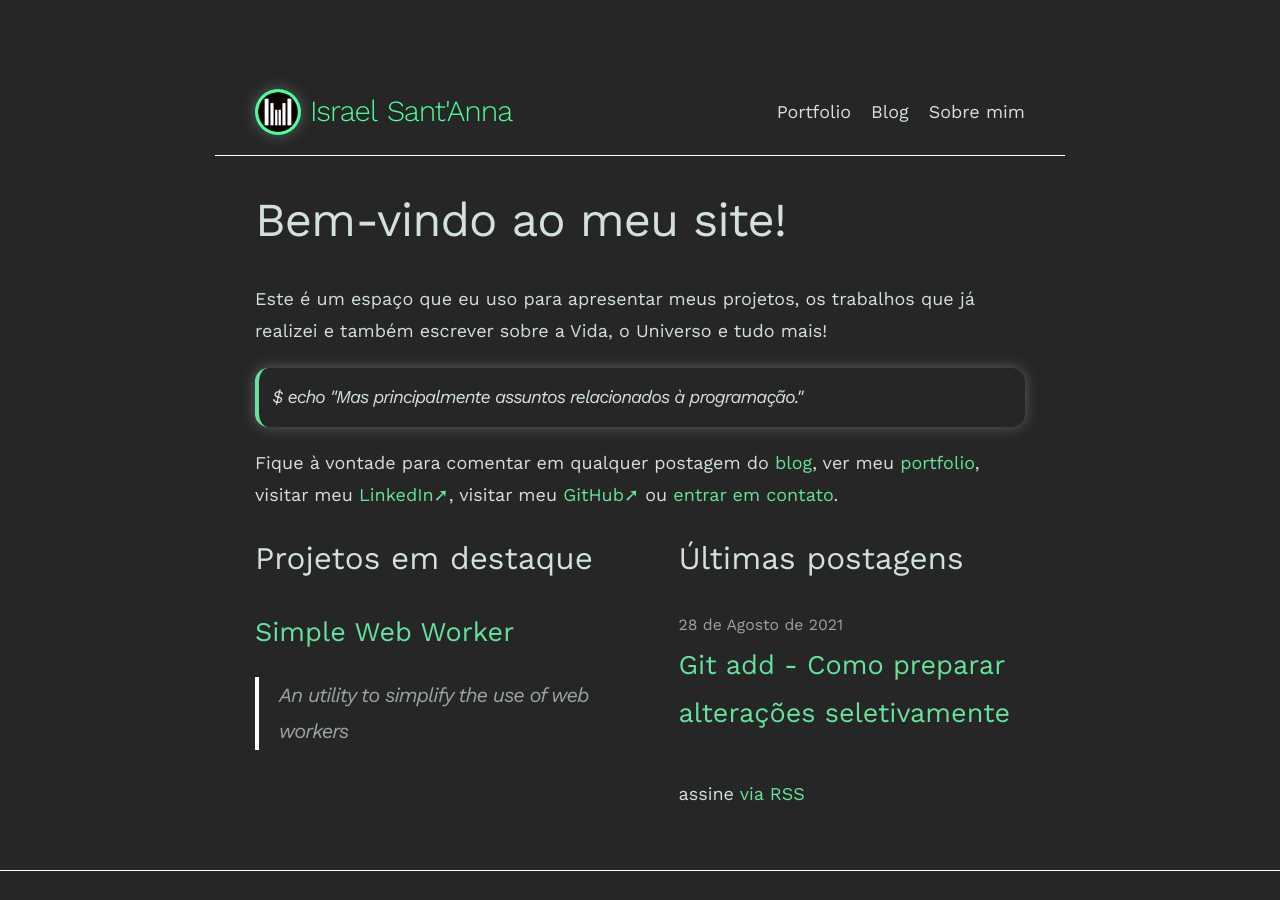
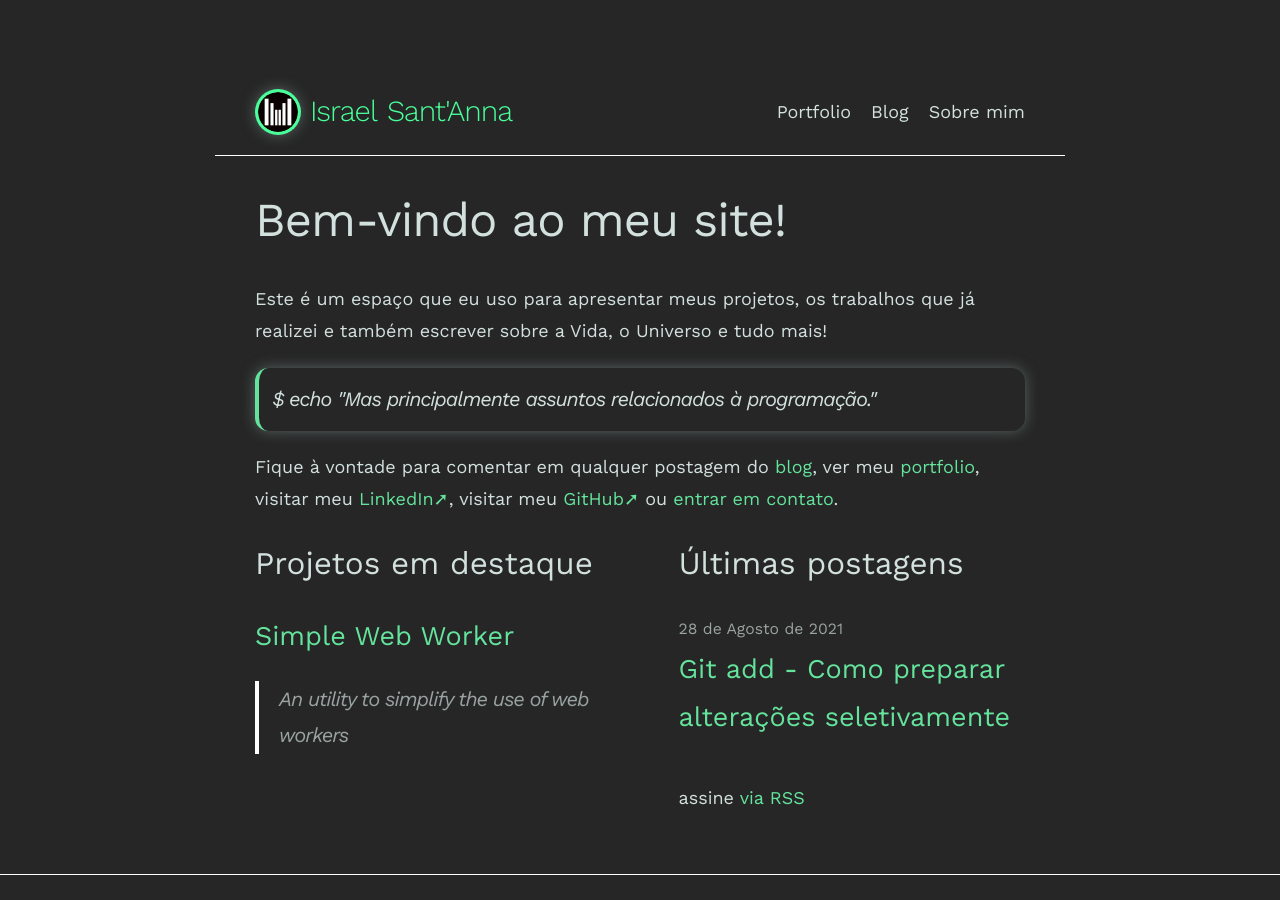
Before and after one commit to israelss/israelss.github.io, a Jekyll site: the page built from index.md, in a window 1280 px wide and 900 px high. Built offline with Jekyll 4.4.1, drawn with Linux system fonts in a browser that asks for light colours.

Commit message:
Specify fluid typography only on code.prompt

```diff
--- a/_sass/minima/_base.scss
+++ b/_sass/minima/_base.scss
@@ -177,6 +177,9 @@ code {
   box-shadow: 0 0 $spacing-unit/3 $grey-color-dark;
   border-radius: $spacing-unit/3;
   padding: $spacing-unit/3;
+}
+
+code.prompt {
   @include fluid-type($min-content-width, $content-width, $min-font-size, $base-font-size);
 }
 
```
